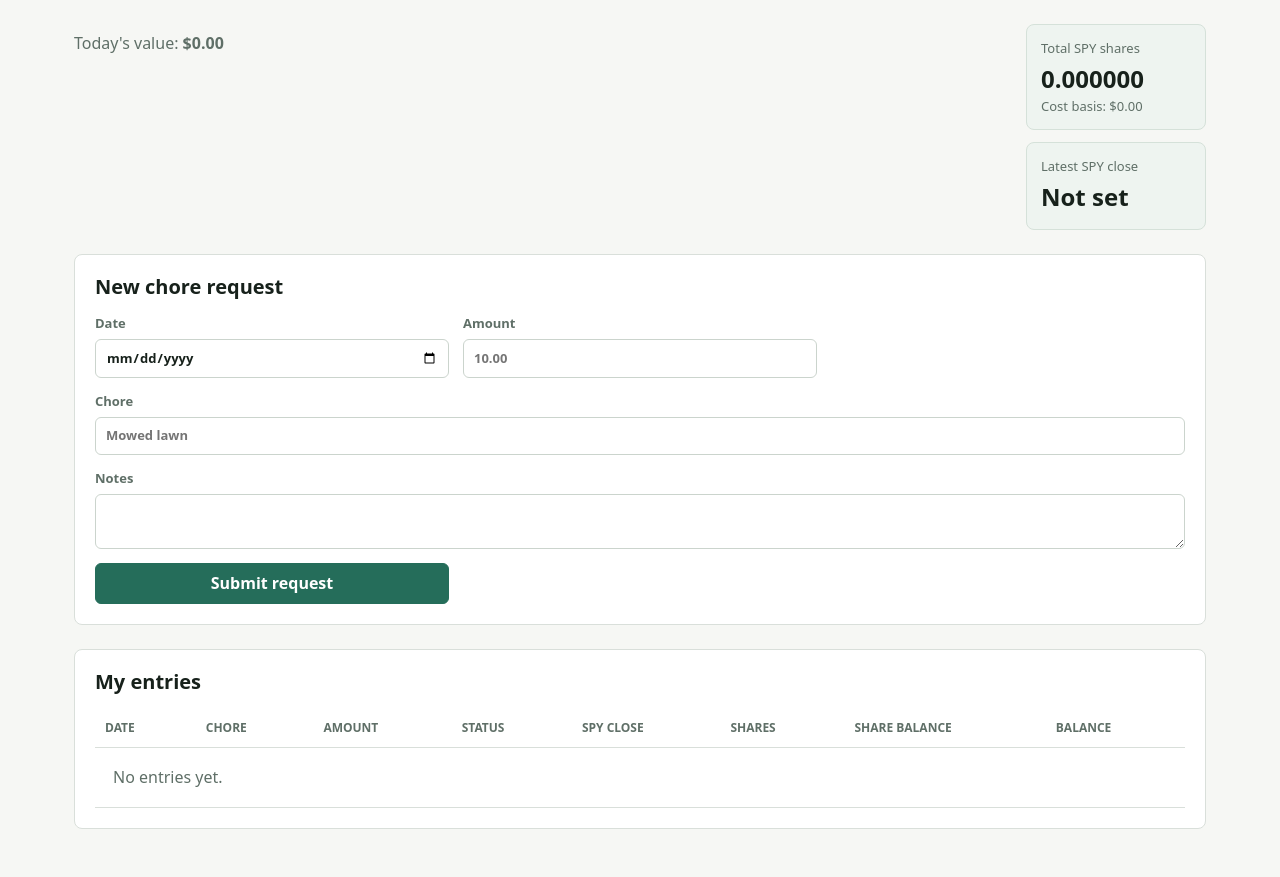
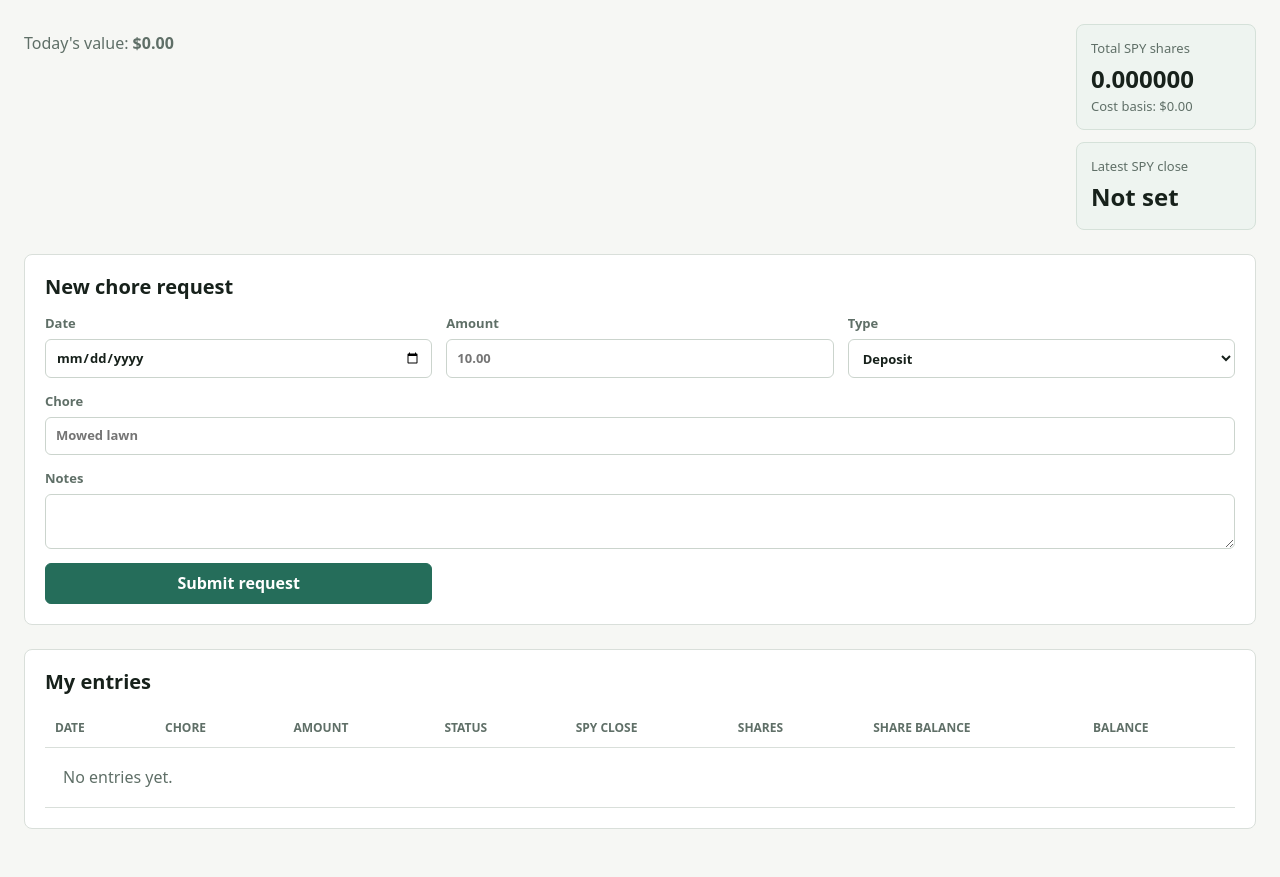
Before and after one commit to k3online/home-chores, a FastAPI app: template app/templates/kid.html in a window 1280 px wide. Shown: the part 60-937 px from the top of the page. Run offline with FastAPI, Linux system fonts and the light colour scheme; the template is opened without the code that fills it, so the values that code supplies are empty.

Commit message:
Improve ledger table actions and child request types
- Widen main layout and keep admin action buttons visible

- Add deposit/withdrawal selection to child chore requests

- Store child withdrawal requests as negative pending entries

```diff
--- a/app/main.py
+++ b/app/main.py
@@ -181,6 +181,7 @@ def kid_dashboard(request: Request, db: Session = Depends(get_db)):
 def kid_create_entry(
     request: Request,
     entry_date: str = Form(...),
+    entry_type: str = Form("deposit"),
     chore: str = Form(...),
     amount: str = Form(...),
     notes: str = Form(""),
@@ -194,6 +195,10 @@ def kid_create_entry(
         amount_cents = parse_money_to_cents(amount)
         if amount_cents <= 0:
             raise ValueError("Amount must be greater than zero.")
+        if entry_type == "withdrawal":
+            amount_cents = -amount_cents
+        elif entry_type != "deposit":
+            raise ValueError("Invalid entry type.")
     except ValueError as exc:
         flash(request, str(exc), "error")
         return redirect("/kid")
@@ -201,7 +206,7 @@ def kid_create_entry(
     entry = Entry(
         child_user_id=user.id,
         entry_date=entry_date,
-        entry_type="deposit",
+        entry_type=entry_type,
         chore=chore.strip(),
         amount_cents=amount_cents,
         approval_state="pending",
--- a/app/static/style.css
+++ b/app/static/style.css
@@ -62,7 +62,7 @@ nav form {
 
 main {
   margin: 0 auto;
-  max-width: 1180px;
+  max-width: 1400px;
   padding: 24px;
 }
 
@@ -319,10 +319,14 @@ th[aria-sort="descending"] .sort-button::after {
 
 .actions {
   align-items: flex-start;
+  background: var(--panel);
   display: flex;
   flex-wrap: wrap;
   gap: 6px;
   min-width: 190px;
+  position: sticky;
+  right: 0;
+  z-index: 1;
 }
 
 .actions form {
--- a/app/templates/kid.html
+++ b/app/templates/kid.html
@@ -29,6 +29,13 @@
     <label>
       Amount
       <input name="amount" inputmode="decimal" placeholder="10.00" required>
+    </label>
+    <label>
+      Type
+      <select name="entry_type">
+        <option value="deposit" selected>Deposit</option>
+        <option value="withdrawal">Withdrawal</option>
+      </select>
     </label>
     <label class="wide">
       Chore
```
